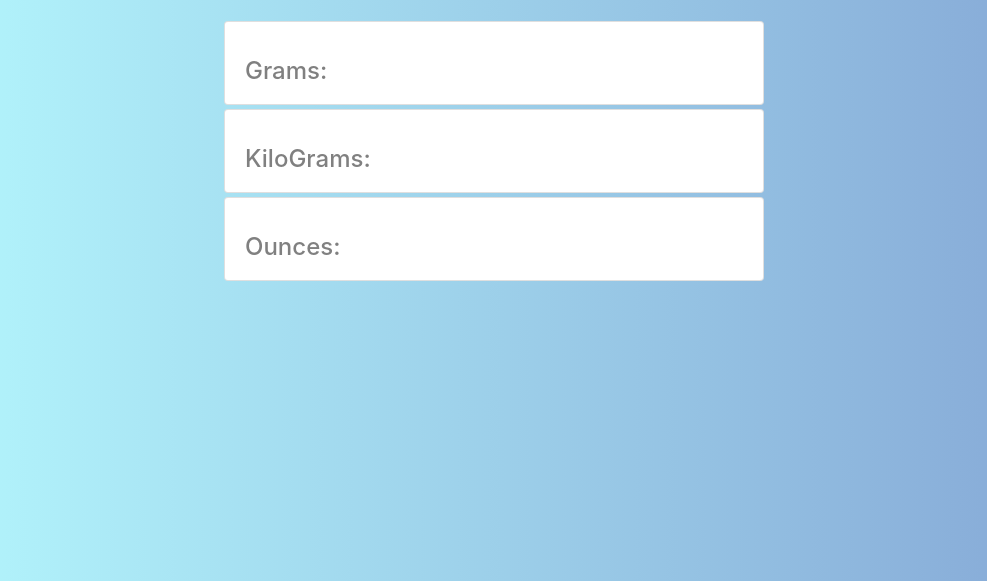
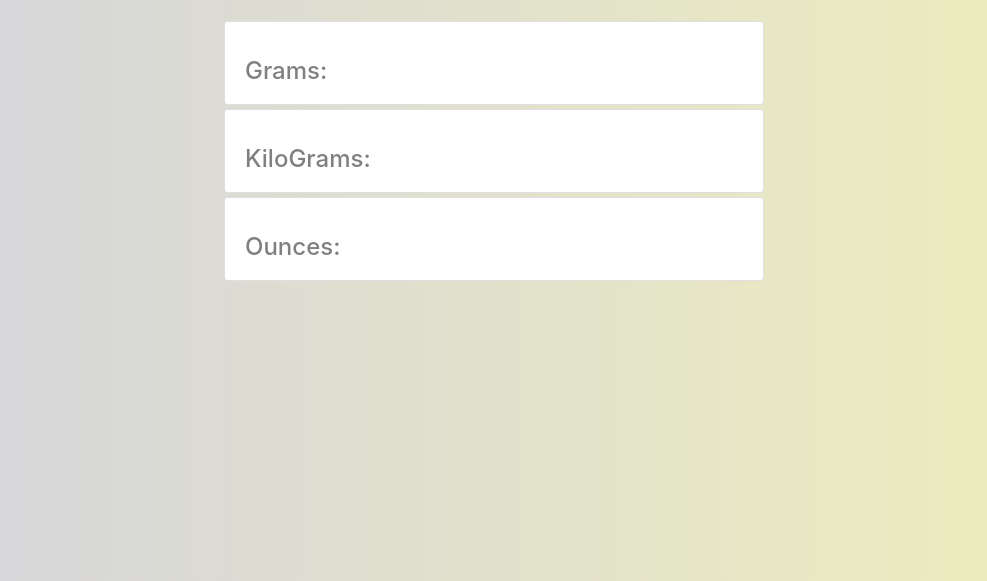
Before and after one commit to Padman83/Weight-Converter-app, a plain HTML site: page index.html in a window 1280 px wide. Shown: the part 219-800 px from the top of the page, without its empty margins (146-1133 px from the left). Drawn offline with nearby package versions, Linux system fonts and the light colour scheme.

Commit message:
Changed background colour.

```diff
--- a/style.css
+++ b/style.css
@@ -1,13 +1,8 @@
 body {
 
- background: #83a4d4;
- /* fallback for old browsers */
-
- background: -webkit-linear-gradient(to right, #b6fbff, #83a4d4);
- /* Chrome 10-25, Safari 5.1-6 */
-
- background: linear-gradient(to right, #b6fbff, #83a4d4);
- /* W3C, IE 10+/ Edge, Firefox 16+, Chrome 26+, Opera 12+, Safari 7+ */
+background: #EFEFBB;  /* fallback for old browsers */
+background: -webkit-linear-gradient(to right, #D4D3DD, #EFEFBB);  /* Chrome 10-25, Safari 5.1-6 */
+background: linear-gradient(to right, #D4D3DD, #EFEFBB); /* W3C, IE 10+/ Edge, Firefox 16+, Chrome 26+, Opera 12+, Safari 7+ */
 
  margin-top: 85px;
 }
```
